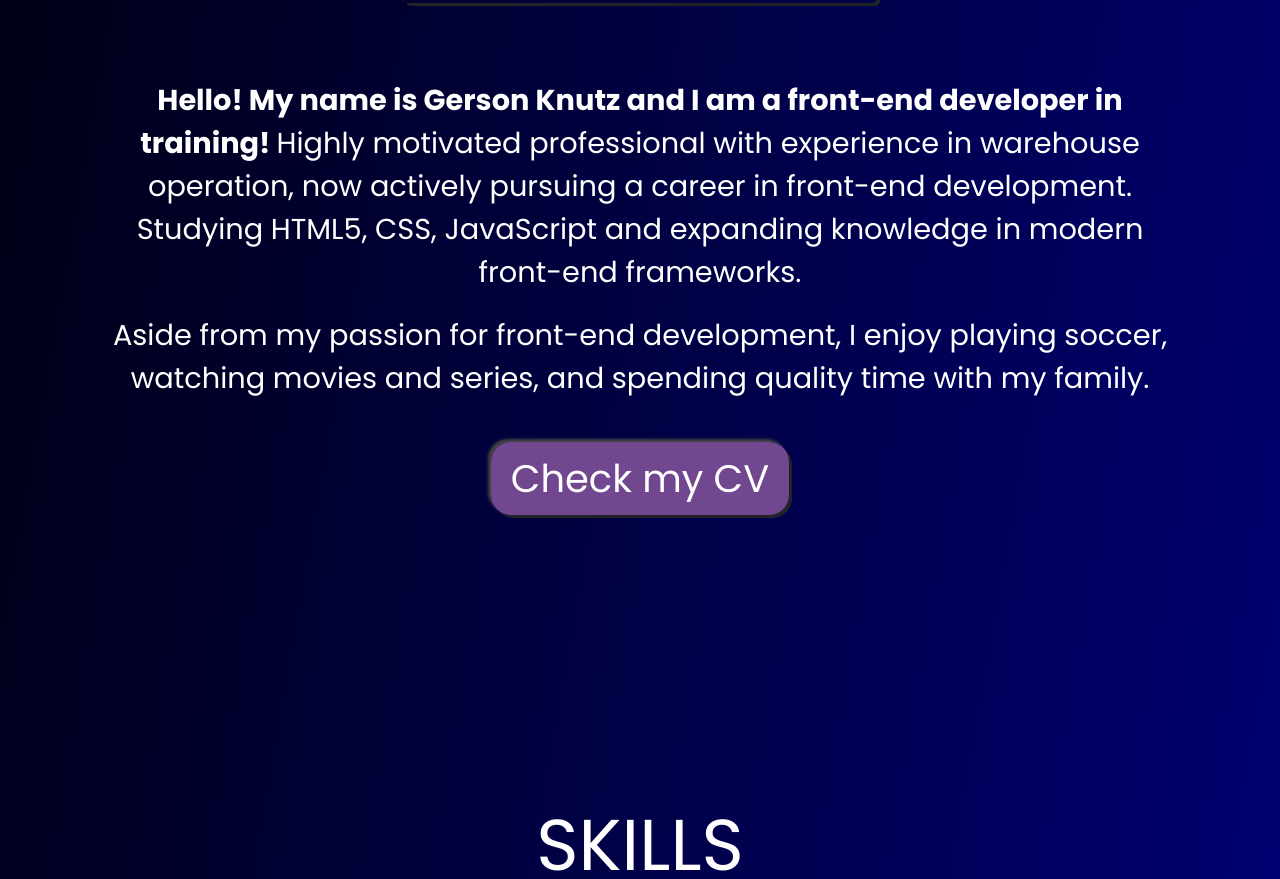
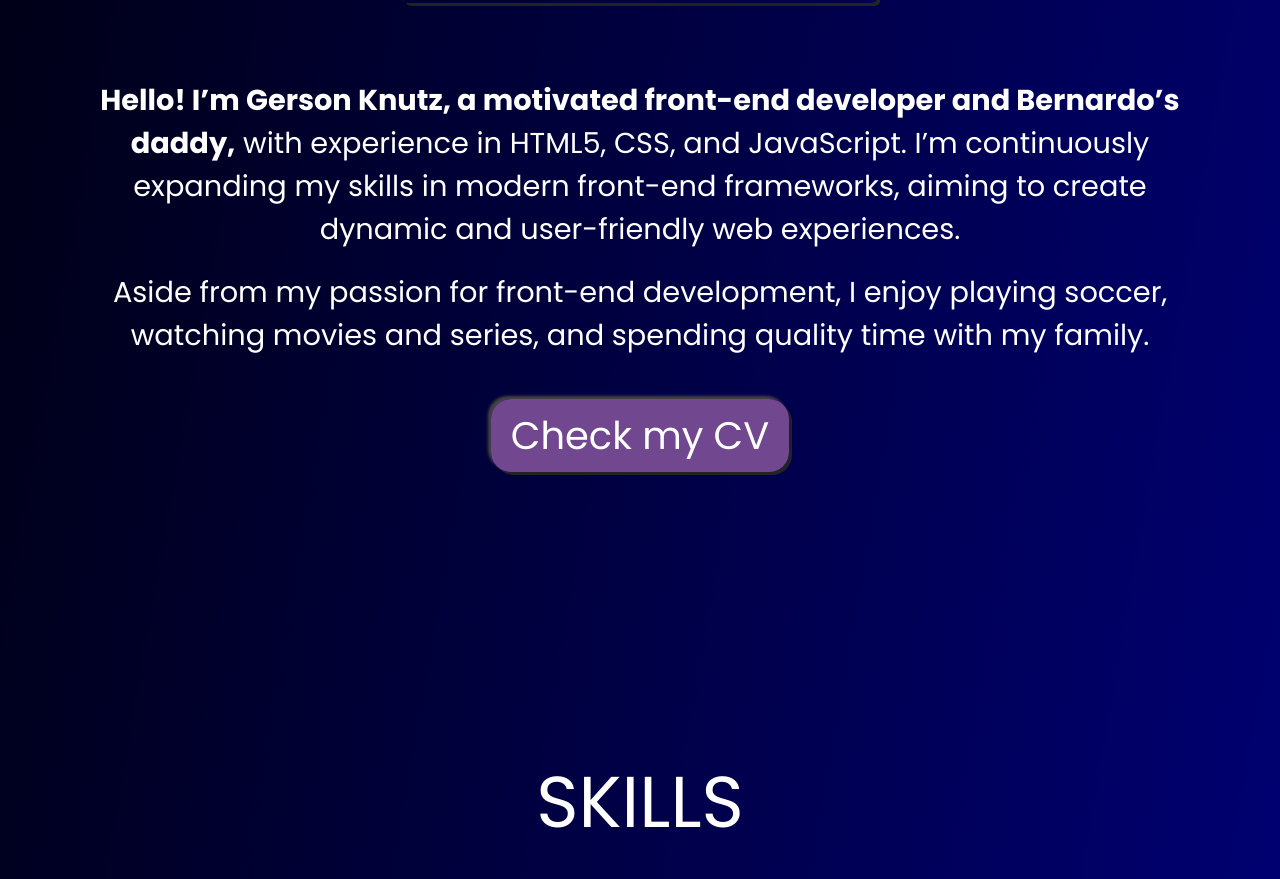
Before and after one commit to GersonKnutz/personal-portfolio, a plain HTML site: page index.html in a window 1280 px wide. Shown: the part 2121-3000 px from the top of the page. Drawn offline with nearby package versions, Linux system fonts and the light colour scheme.

Commit message:
section about me updated

```diff
--- a/index.html
+++ b/index.html
@@ -97,8 +97,7 @@
                 </div>
                 <div class="information-about-me">
                     <p>
-                        <strong>Hello! My name is Gerson Knutz and I am a   front-end developer in training! </strong>
-                        Highly motivated professional with experience in warehouse operation, now actively pursuing a career in front-end development. Studying HTML5, CSS, JavaScript and expanding knowledge in modern front-end frameworks.
+                        <strong>Hello! I’m Gerson Knutz, a motivated front-end developer and Bernardo’s daddy,</strong> with experience in HTML5, CSS, and JavaScript. I’m continuously expanding my skills in modern front-end frameworks, aiming to create dynamic and user-friendly web experiences.
                     </p>
                     <p>
                         Aside from my passion for front-end development, I enjoy playing soccer, watching movies and series, and spending quality time with my family.
```
